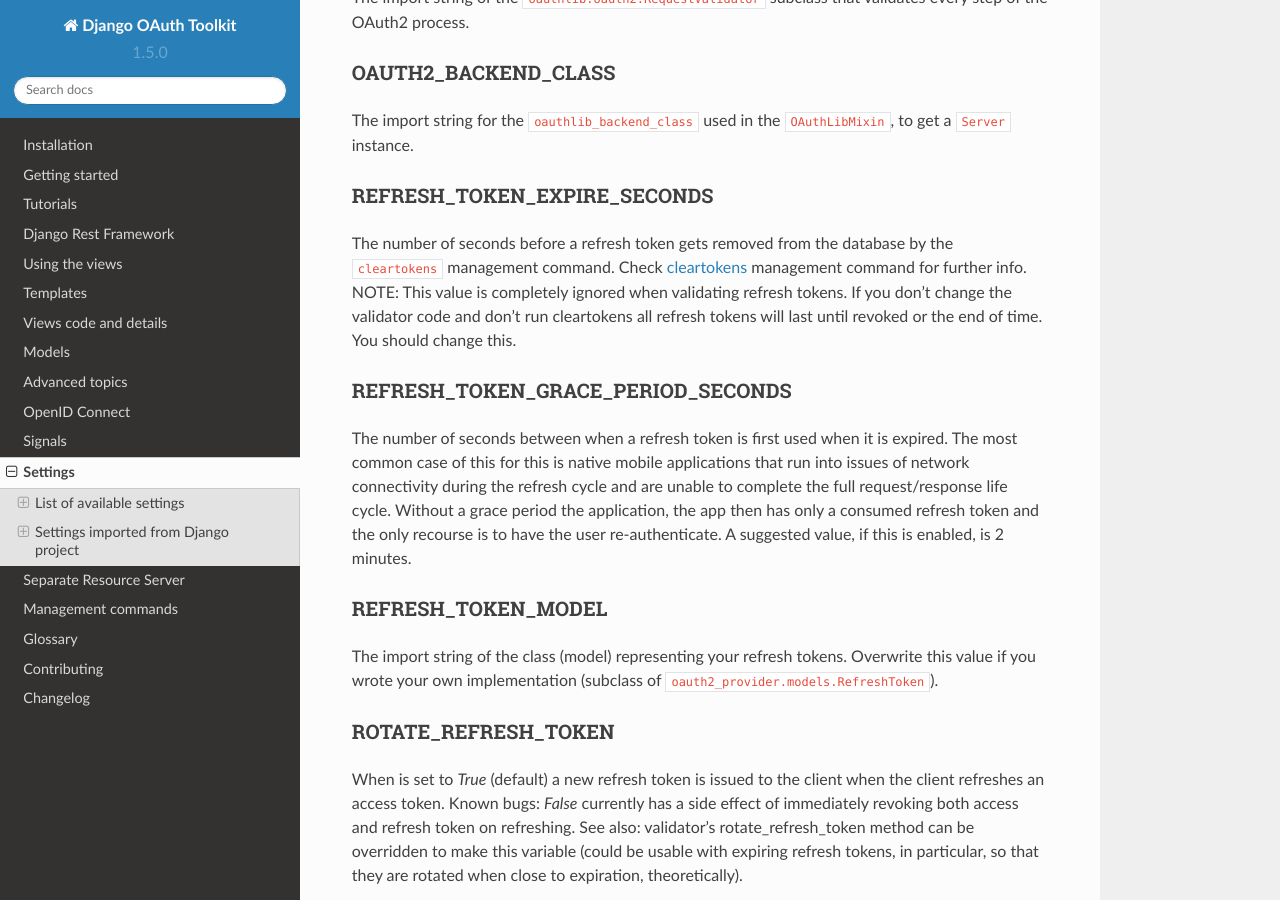
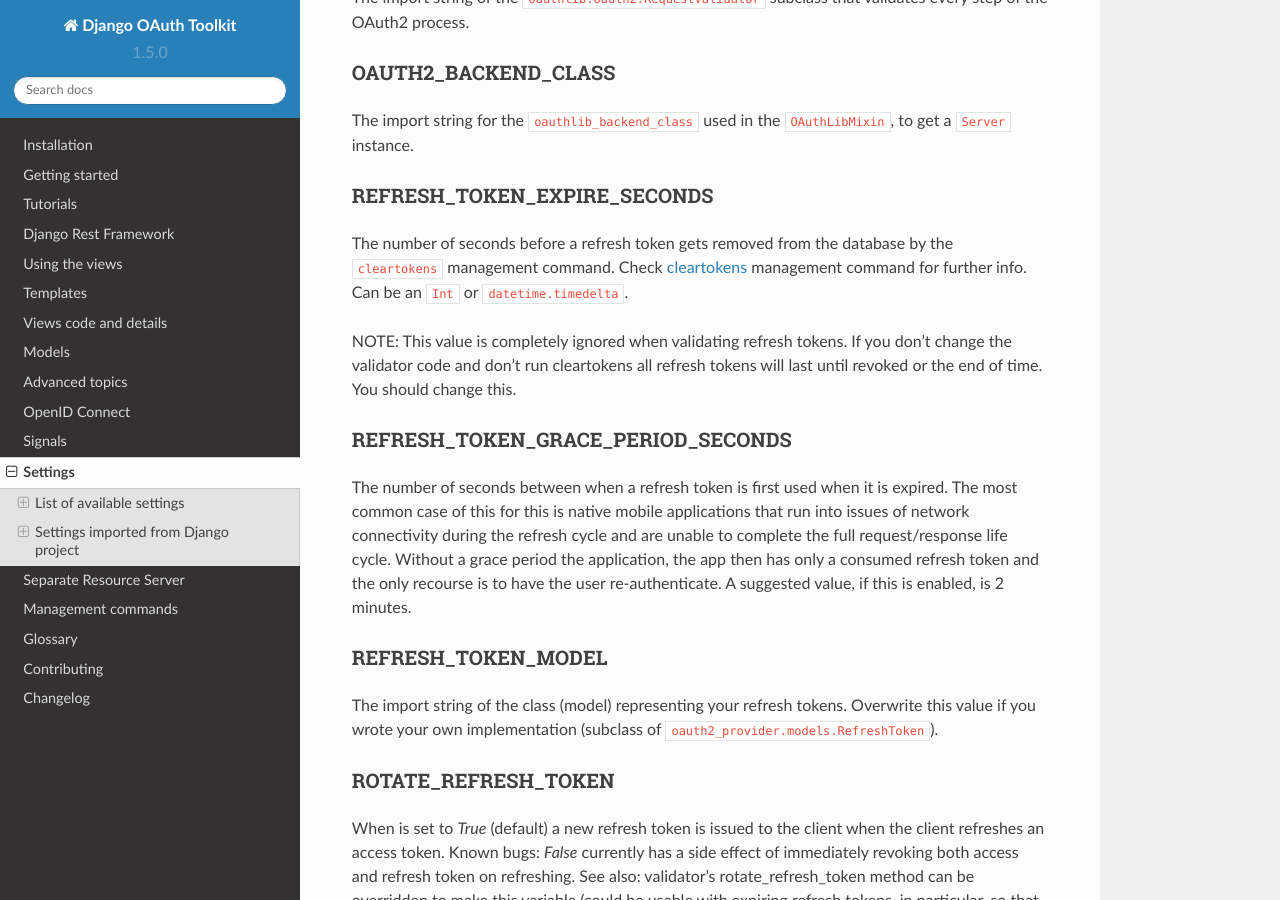
Before and after one commit to sheriffwoody0922/oauth-python-django, a Sphinx documentation site: the page built from docs/settings.rst, in a window 1280 px wide and 900 px high, scrolled down 3024 px. Built offline with Sphinx 7.4.7 and the Read the Docs theme 2.0.0, drawn with Linux system fonts in a browser that asks for light colours.

Commit message:
Update settings.rst (#991)
Add that REFRESH_TOKEN_EXPIRE_SECONDS can be an `Int` or `datetime.timedelta` to settings.rst.

Co-authored-by: Asif Saif Uddin <auvipy@gmail.com>

```diff
--- a/docs/settings.rst
+++ b/docs/settings.rst
@@ -147,6 +147,8 @@
 ~~~~~~~~~~~~~~~~~~~~~~~~~~~~
 The number of seconds before a refresh token gets removed from the database by
 the ``cleartokens`` management command. Check :ref:`cleartokens` management command for further info.
+Can be an ``Int`` or ``datetime.timedelta``.
+
 NOTE: This value is completely ignored when validating refresh tokens.
 If you don't change the validator code and don't run cleartokens all refresh
 tokens will last until revoked or the end of time. You should change this.
```
